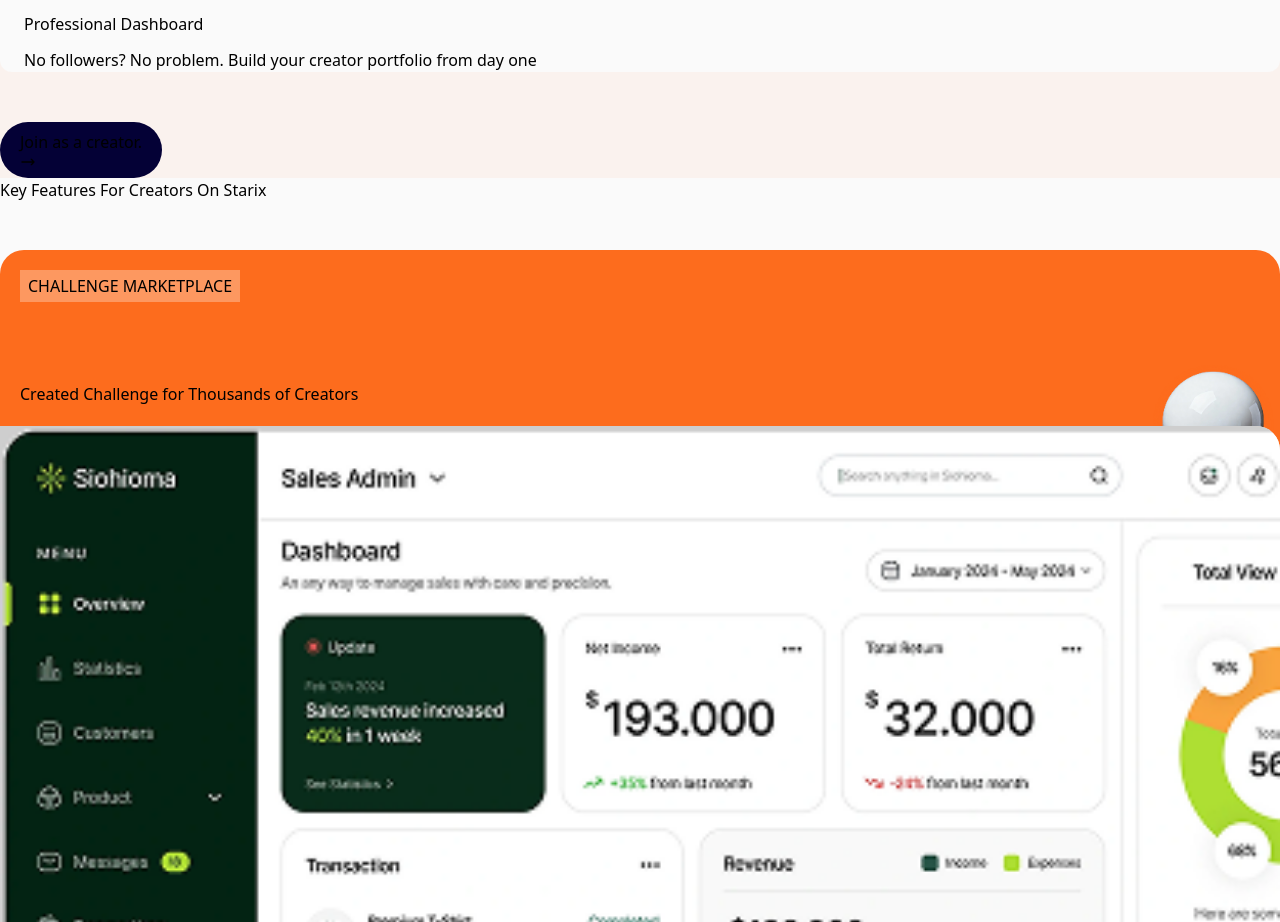
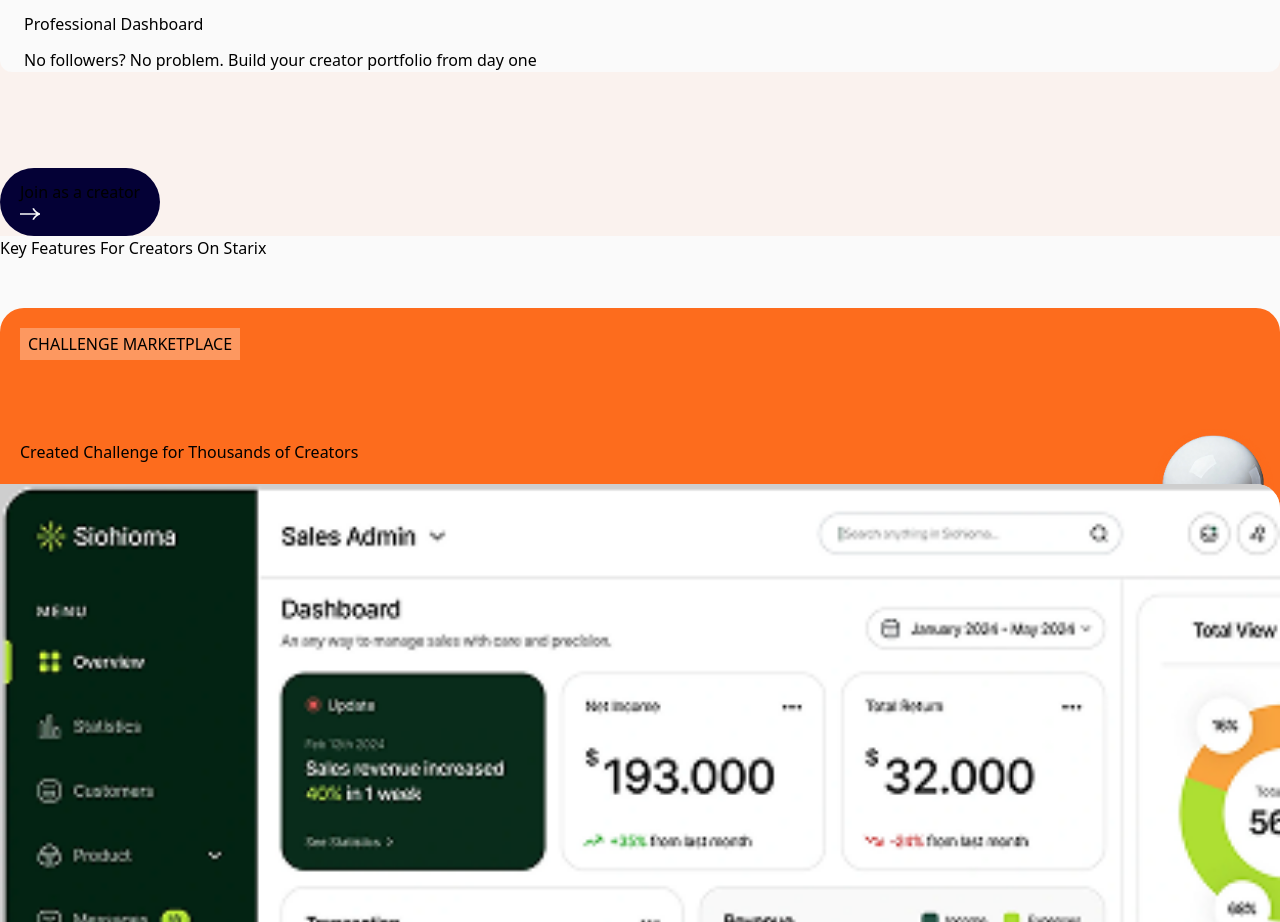
Before and after one commit to Starix-innovative-solutions-limited/starix-frontend-new, a Next.js app: page /for-creators in a window 1280 px wide. Shown: the part 5420-6342 px from the top of the page. Built offline with nearby package versions, Linux system fonts and the light colour scheme.

Commit message:
for creators/brand page updated

```diff
--- a/app/(home)/for-creators/page.tsx
+++ b/app/(home)/for-creators/page.tsx
@@ -5,7 +5,7 @@ import React from 'react'
 import Image from 'next/image'
 import { motion } from 'framer-motion';
 // import { BsSearch } from 'react-icons/bs';
-import { HiOutlineArrowNarrowRight } from 'react-icons/hi';
+// import { HiOutlineArrowNarrowRight } from 'react-icons/hi';
 import { FiArrowRight } from 'react-icons/fi';
 
 
@@ -292,10 +292,16 @@ const Page = () => {
                                 viewport={{ once: true }}
                                 className="text-center mt-10"
                             >
-                                <motion.button className=' bg-dark-navy py-2 px-5 md:p-4 rounded-full text-off-white w-fit flex-center gap-2 mt-2.5 mx-auto'>
-                                    <span>Join as a creator.</span>
-                                    <HiOutlineArrowNarrowRight />
-                                </motion.button>
+                                <button className='mx-auto text-lg mt-14 bg-dark-navy rounded-full px-5 py-3 text-white flex-center gap-2'>
+                                    <span>Join as a creator</span>
+                                    <Image
+                                        src={'/rightArrow.svg'}
+                                        alt='right-arrow'
+                                        width={100}
+                                        height={100}
+                                        className='w-5'
+                                    />
+                                </button>
                             </motion.div>
                         </div>
                     </div>
@@ -425,7 +431,7 @@ const Page = () => {
                 <section className=" text-dark-navy py-16 general-space">
 
                     <div className="flex flex-col gap-20">
-                        <div className="md:flex-between max-md:space-y-5">
+                        <div className="md:flex md:items-center md:justify-between max-md:space-y-5">
                             <p className=' text-3xl md:text-4xl text-dark-navy font-semibold tracking-tight max-md:text-center'>We’re Made for Every Creator</p>
                             <p className='max-w-md line-clamp-3 text-right font-extralight text-neut/60 text-xl md:text-2xl'>{'"'}From zero followers to your first thousand, We{'’'}ll help you grow your audience step by step.{'"'}</p>
                         </div>
```
